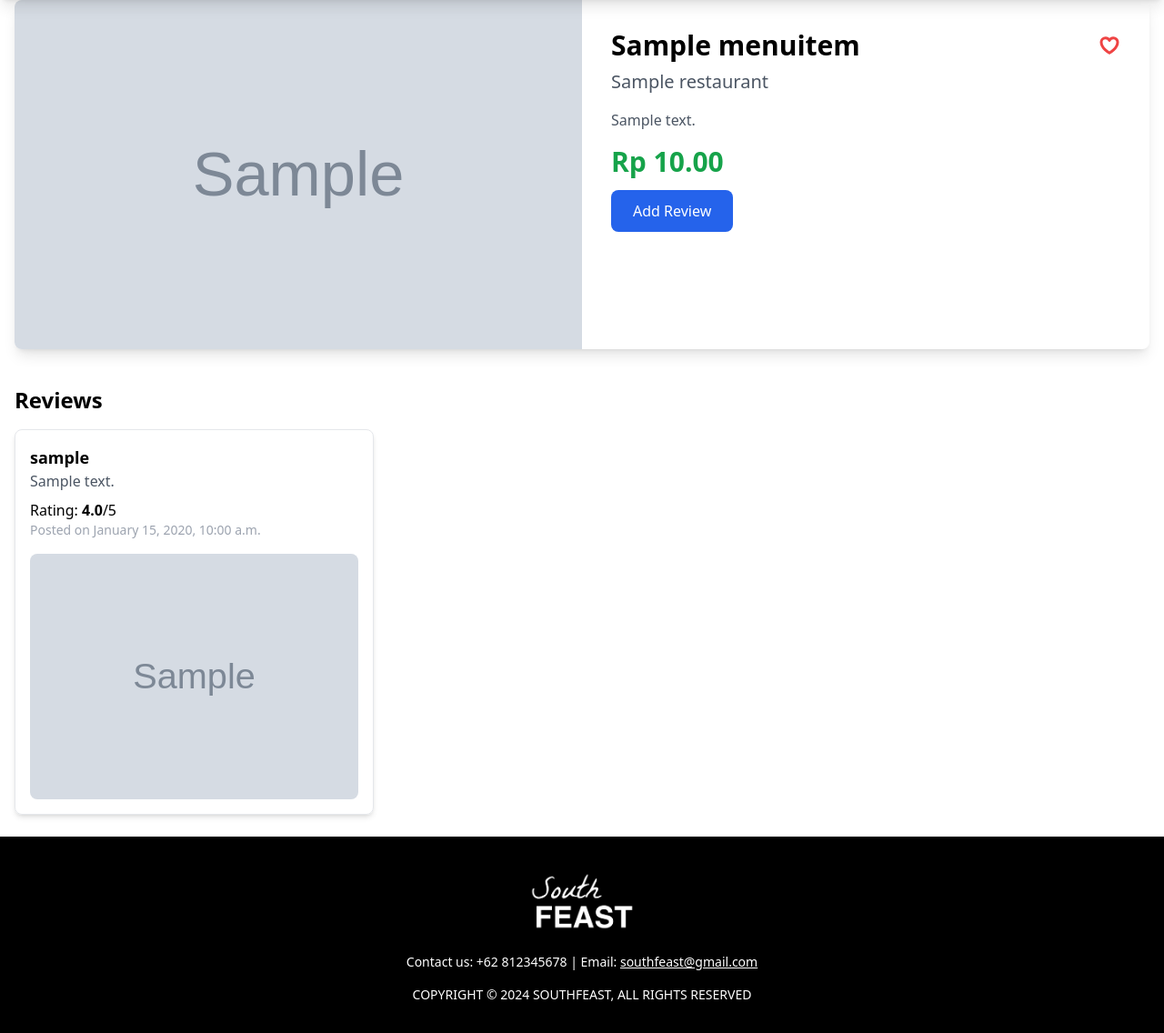
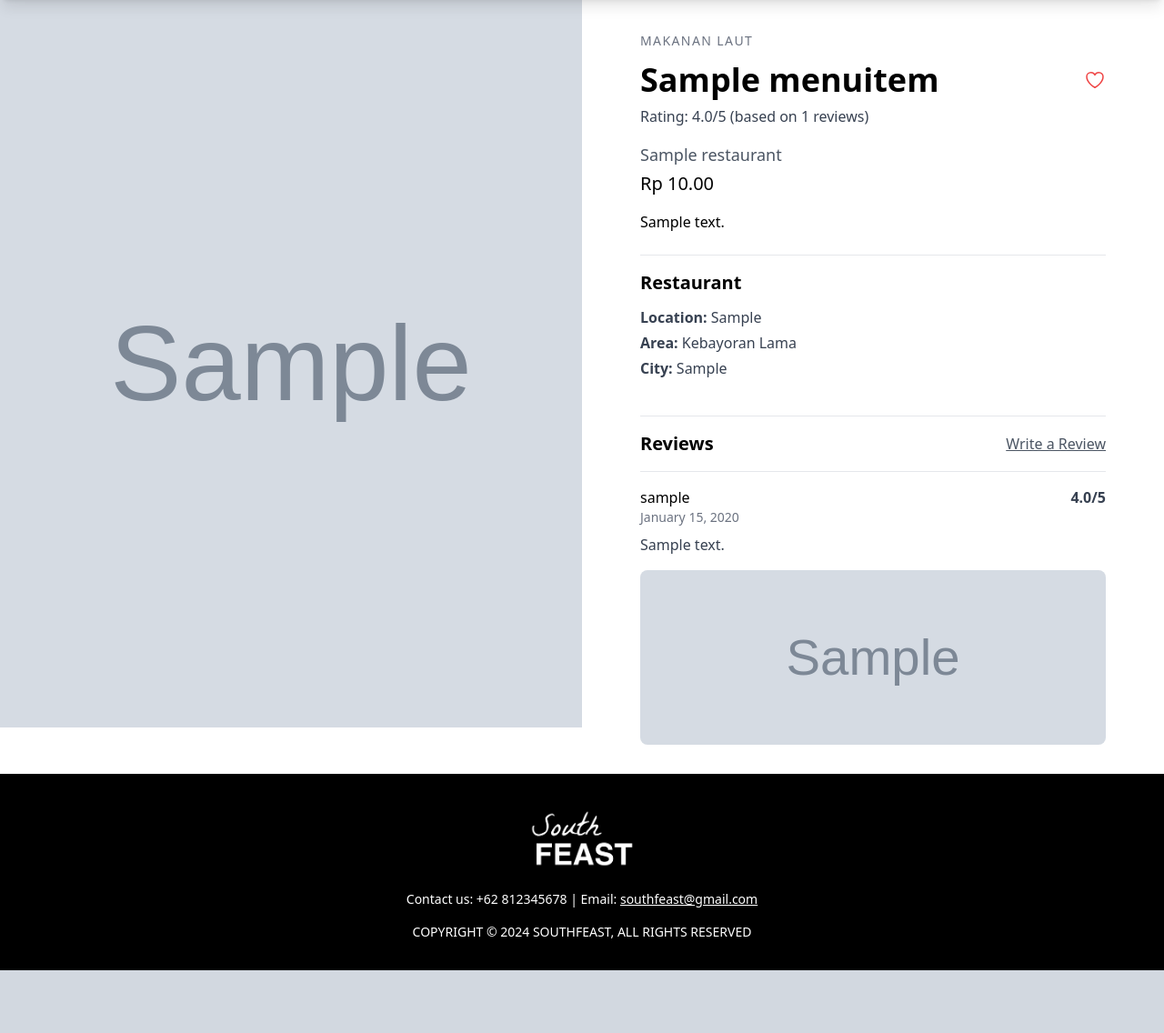
Before and after one commit to Kelompok-B03-PBP-2024-2025/SouthFeasts, a Django app: page /menu/1/ in a window 1280 px wide. Shown: the part 96-1232 px from the top of the page at 91% size. After the commit the page ends 1163 px from the top, so only its background shows below. Run offline with Django 5.2, Linux system fonts and the light colour scheme; tables that the repository leaves empty hold one stand-in row (values such as "Sample post"); grey boxes marked "Sample" are stand-in pictures; some libraries are stand-ins or nearby versions.

Commit message:
done style dan all di menu dddddetail

```diff
--- a/product/templates/menu_detail.html
+++ b/product/templates/menu_detail.html
@@ -3,22 +3,40 @@
 {% block title %}{{ menu_item.name }} - SouthFeast{% endblock %}
 
 {% block content %}
-<div class="container mx-auto px-4">
-    <div class="bg-white rounded-lg shadow-lg overflow-hidden">
+<div class="relative">
     <div class="md:flex">
-            <!-- Image Section -->
-            <div class="md:w-1/2">
-                <img src="{{ menu_item.image }}" alt="{{ menu_item.name }}" class="w-full h-96 object-cover">
+        <!-- Left Content - Image with sticky positioning -->
+        <div class="md:w-1/2 relative">
+            <div class="sticky top-0 w-full" style="height: 100vh;">
+                <img src="{{ menu_item.image }}"
+                     alt="{{ menu_item.name }}"
+                     class="w-full h-full object-cover">
+            </div>
         </div>
 
-            <!-- Content Section -->
-            <div class="md:w-1/2 p-8">
-                <div class="flex items-center justify-between">
-                    <h1 class="text-3xl font-bold">{{ menu_item.name }}</h1>
+        <!-- Right Content with padding -->
+        <div class="md:w-1/2 px-8 lg:px-16 py-8 max-w-3xl">
+            <!-- Category -->
+            <div class="mb-2">
+                <span class="uppercase tracking-widest text-sm font-medium text-gray-500">{{ menu_item.get_category_display }}</span>
+            </div>
 
-                    <!-- Add Wishlist Button -->
+            <!-- Title, Rating Average, and Wishlist -->
+            <div class="flex justify-between items-start gap-4 mb-4">
+                <div>
+                    <h1 class="py-1 text-3xl md:text-4xl font-bold leading-tight">
+                        {{ menu_item.name }}
+                    </h1>
+                    {% if average_rating > 0 %}
+                        <p class="text-gray-700 font-medium text-base mt-1">
+                            Rating: {{ average_rating|floatformat:1 }}/5 (based on {{ reviews|length }} reviews)
+                        </p>
+                    {% else %}
+                        <p class="text-gray-600 mt-1">No ratings yet</p>
+                    {% endif %}
+                </div>
                 <a href="{% url 'wishlist:create' %}?menu_item={{ menu_item.id }}"
-                       class="wishlist-link text-red-500 hover:text-red-700 transition duration-200">
+                   class="wishlist-link text-red-500 hover:text-red-700 mt-3">
                     {% if menu_item.is_in_wishlist %}
                     <!-- Filled Heart -->
                     <svg xmlns="http://www.w3.org/2000/svg" viewBox="0 0 24 24" fill="currentColor" class="w-6 h-6">
@@ -26,7 +44,8 @@
                     </svg>
                     {% else %}
                     <!-- Outline Heart -->
-                            <svg xmlns="http://www.w3.org/2000/svg" fill="none" viewBox="0 0 24 24" stroke-width="3" stroke="currentColor" class="w-6 h-6">
+                    <svg xmlns="http://www.w3.org/2000/svg" fill="none" viewBox="0 0 24 24" stroke-width="1.5"
+                        stroke="currentColor" class="w-6 h-6">
                         <path stroke-linecap="round" stroke-linejoin="round"
                               d="M21 8.25c0-2.485-2.099-4.5-4.688-4.5-1.935 0-3.597 1.126-4.312 2.733-.715-1.607-2.377-2.733-4.313-2.733C5.1 3.75 3 5.765 3 8.25c0 7.22 9 12 9 12s9-4.78 9-12Z" />
                     </svg>
@@ -34,48 +53,63 @@
                 </a>
             </div>
 
+            <!-- Restaurant Name and Price -->
+            <div class="mb-4">
                 <a href="/restaurant/{{ menu_item.restaurant.id }}"
-                   class="inline-block mt-2 text-xl text-gray-600 hover:text-blue-600">
+                   class="inline-block text-lg text-gray-600 hover:text-blue-600 mb-1">
                     {{ menu_item.restaurant.name }}
                 </a>
-
-                <div class="mt-4 space-y-4">
-                    <p class="text-gray-600">{{ menu_item.description }}</p>
-                    <p class="text-3xl font-bold text-green-600">Rp {{ menu_item.price }}</p>
+                <div>
+                    <span class="text-xl font-medium">Rp {{ menu_item.price }}</span>
+                </div>
             </div>
 
-                <!-- Add Review Button to open the modal -->
-                <div class="mt-6">
-                    <a href="#"
-                       id="open-review-form-btn"
-                       class="px-6 py-3 bg-blue-600 text-white rounded-lg hover:bg-blue-700 transition duration-200">
-                        Add Review
-                    </a>
+            <!-- Description -->
+            <div class="prose prose-lg mb-6">
+                <p>{{ menu_item.description }}</p>
             </div>
-            </div>
+
+            <!-- Restaurant Info Section -->
+            <div class="border-t pt-4 mt-6">
+                <h2 class="text-xl font-bold mb-3">Restaurant</h2>
+                <div class="space-y-1 text-gray-700">
+                    <p><strong>Location:</strong> {{ menu_item.restaurant.location }}</p>
+                    <p><strong>Area:</strong> {{ menu_item.restaurant.kecamatan }}</p>
+                    <p><strong>City:</strong> {{ menu_item.restaurant.city }}</p>
                 </div>
             </div>
 
             <!-- Reviews Section -->
-    <div class="mt-10">
-        <h2 class="text-2xl font-bold mb-4">Reviews</h2>
-        <div id="reviews-list" class="grid grid-cols-1 md:grid-cols-2 lg:grid-cols-3 gap-8">
+            <div class="border-t pt-4 mt-10">
+                <div class="flex justify-between items-center mb-4">
+                    <h2 class="text-xl font-bold">Reviews</h2>
+                    <a href="#" id="open-review-form-btn"
+                       class="text-gray-600 underline hover:text-black transition duration-200">
+                        Write a Review
+                    </a>
+                </div>
+
+                <div id="reviews-list" class="grid grid-cols-1 gap-8">
                     {% for review in reviews %}
-                <div class="border p-4 rounded-lg shadow-md mb-6">
-                    <p class="text-lg font-semibold">{{ review.user.username }}</p>
-                    <p class="text-gray-600">{{ review.review_text }}</p>
-                    <p class="mt-2">Rating: <span class="font-bold">{{ review.rating }}</span>/5</p>
-                    <p class="text-sm text-gray-400">Posted on {{ review.created_at|date:"F j, Y, g:i a" }}</p>
-
+                    <div class="border-t pt-4">
+                        <div class="flex justify-between items-start mb-2">
+                            <div>
+                                <p class="font-medium">{{ review.user.username }}</p>
+                                <p class="text-sm text-gray-500">{{ review.created_at|date:"F j, Y" }}</p>
+                            </div>
+                            <p class="text-gray-700 font-semibold">{{ review.rating }}/5</p>
+                        </div>
+                        <p class="text-gray-700">{{ review.review_text }}</p>
                         {% if review.review_image %}
-                        <div class="mt-4">
-                            <img src="{{ review.review_image.url }}" alt="Review Image" class="max-w-full h-auto rounded-lg">
-                        </div>
+                        <img src="{{ review.review_image.url }}" alt="Review Image"
+                             class="mt-4 rounded-lg w-full h-48 object-cover">
                         {% endif %}
                     </div>
                     {% empty %}
-                <p class="text-gray-600">No reviews yet. Be the first to review this product!</p>
+                    <p class="text-gray-600">No reviews yet. Be the first to review this item!</p>
                     {% endfor %}
+                </div>
+            </div>
         </div>
     </div>
 </div>
@@ -94,7 +128,7 @@
                 <textarea name="review_text" id="review_text" class="w-full px-4 py-2 border rounded-md" placeholder="Write your review..." required></textarea>
             </div>
             <div class="mb-4">
-                <label for="rating" class="block text-lg font-semibold text-gray-700">Rating (1-5)</label>
+                <label for="rating" class="block text-lg font-semibold text-gray-700">Rating (1.0-5.0)</label>
                 <input type="number" name="rating" id="rating" class="w-full px-4 py-2 border rounded-md" min="1" max="5" step="0.1" placeholder="Rating (1-5)" required>
             </div>
             <div class="mb-4">
@@ -137,25 +171,22 @@
             const data = await response.json();
 
             if (data.success) {
-                // Display new review in the reviews list
                 const reviewsList = document.getElementById('reviews-list');
                 const newReviewDiv = document.createElement('div');
-                newReviewDiv.className = 'border p-4 rounded-lg shadow-md mb-6';
+                newReviewDiv.className = 'border-t pt-4';
                 newReviewDiv.innerHTML = `
-                    <p class="text-lg font-semibold">${data.user}</p>
-                    <p class="text-gray-600">${data.review_text}</p>
-                    <p class="mt-2">Rating: <span class="font-bold">${data.rating}</span>/5</p>
-                    <p class="text-sm text-gray-400">Just now</p>
+                    <div class="flex justify-between items-start mb-2">
+                        <div>
+                            <p class="font-medium">${data.user}</p>
+                            <p class="text-sm text-gray-500">Just now</p>
+                        </div>
+                        <p class="text-gray-700 font-semibold">${data.rating}/5</p>
+                    </div>
+                    <p class="text-gray-700">${data.review_text}</p>
+                    ${data.review_image ? `<img src="${data.review_image}" alt="Review image" class="mt-4 rounded-lg w-full h-48 object-cover">` : ""}
                 `;
-                if (data.review_image) {
-                    const imageDiv = document.createElement('div');
-                    imageDiv.className = 'mt-4';
-                    imageDiv.innerHTML = `<img src="${data.review_image}" alt="Review image" class="max-w-full h-auto rounded-lg">`;
-                    newReviewDiv.appendChild(imageDiv);
-                }
                 reviewsList.prepend(newReviewDiv);
 
-                // Reset form and close modal
                 document.getElementById("reviewForm").reset();
                 closeModal("reviewFormModal");
             } else {
--- a/product/views.py
+++ b/product/views.py
@@ -10,11 +10,11 @@ from restaurant.models import Restaurant
 import csv
 import pandas as pd
 from decimal import Decimal
-from django.shortcuts import render, get_object_or_404
 from product.models import MenuItem
 from review.models import ReviewEntry
 from review.forms import ReviewForm
 from wishlist.models import WishlistItem
+from django.db.models import Avg
 
 def menu_catalog(request):
     """View untuk menampilkan katalog menu dengan fitur filter dan search"""
@@ -105,22 +105,26 @@ def menu_detail(request, id):
     else:
         menu_item.is_in_wishlist = False
 
+    # Jika ada review baru yang disubmit
     if request.method == 'POST' and form.is_valid():
         review = form.save(commit=False)
         review.user = request.user
-        review.product = menu_item
+        review.menu_item = menu_item  # Pastikan untuk mengisi field 'menu_item'
         review.save()
         return redirect('product:menu_detail', id=menu_item.id)
+
+    # Menghitung rata-rata rating dari semua review terkait menu_item
+    average_rating = reviews.aggregate(Avg('rating'))['rating__avg'] or 0  # Default ke 0 jika belum ada review
 
     context = {
         'menu_item': menu_item,
         'restaurant': menu_item.restaurant,
-        'reviews' : reviews,
+        'reviews': reviews,
         'form': form,
+        'average_rating': round(average_rating, 1)  # Tambahkan rata-rata rating ke context
     }
 
     return render(request, 'menu_detail.html', context)
-
 
 def restaurant_menu(request, restaurant_id):
     """View untuk menampilkan semua menu dari restoran tertentu"""
```
Lines whose indentation alone changed are shown as unchanged.
